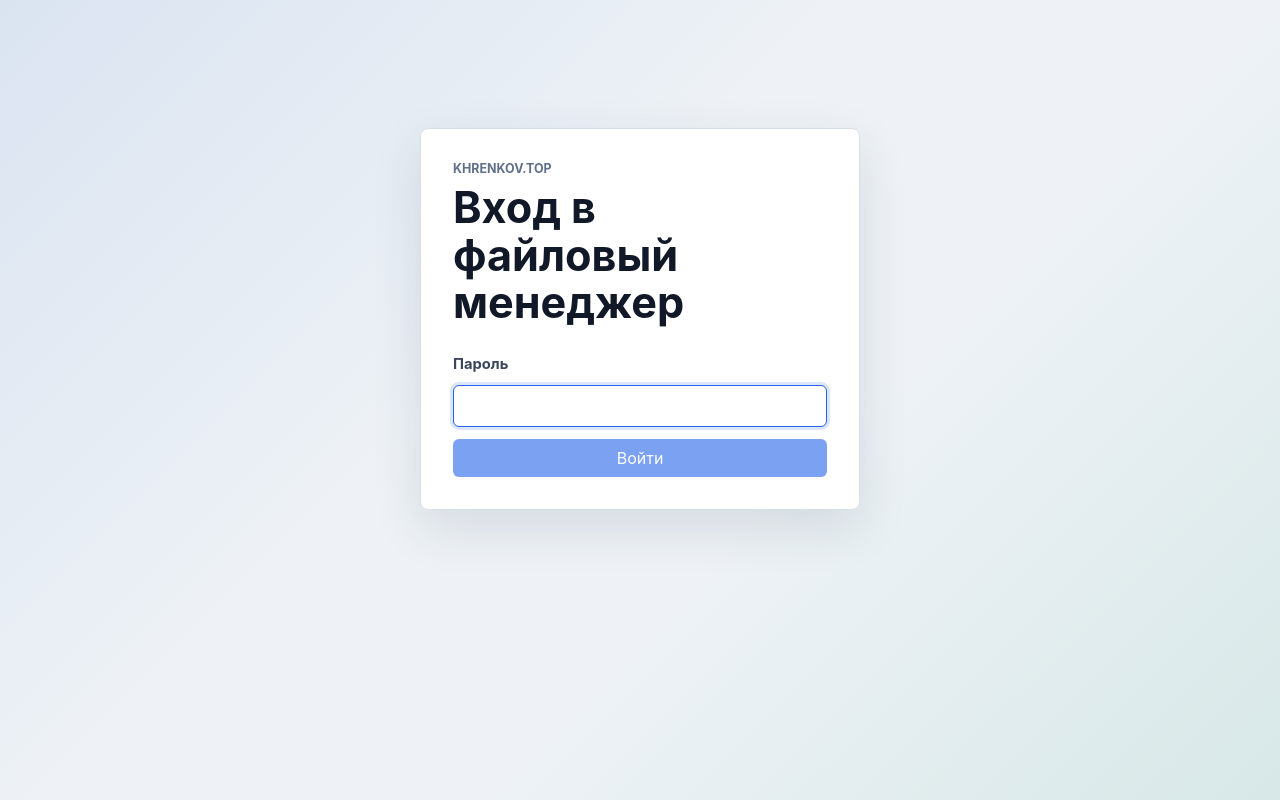
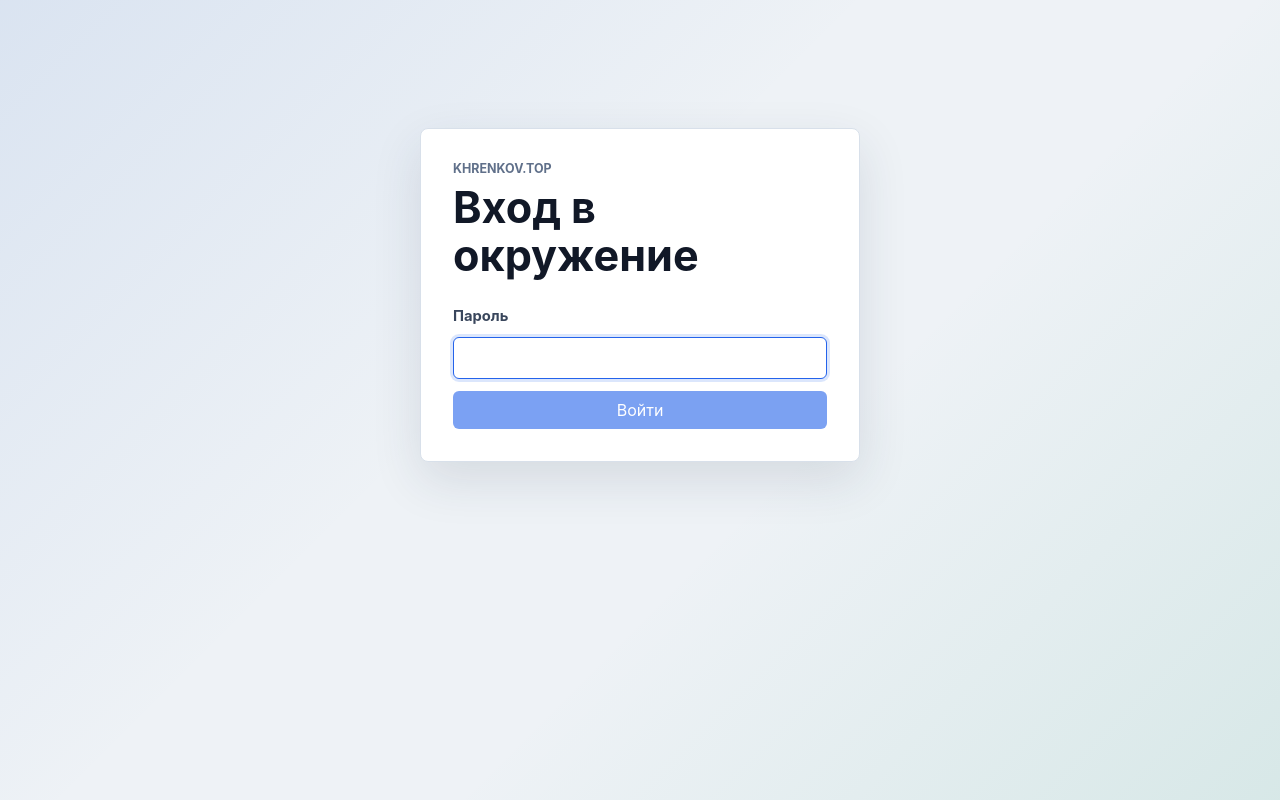
Before and after one commit to SpbGitUser/Khrenkov.top, an Angular app in the folder frontend/: page / in a window 1280 px wide. Built offline with nearby package versions, Linux system fonts and the light colour scheme; no server answers.

Commit message:
login header updated

```diff
--- a/frontend/src/app/login-panel.component.ts
+++ b/frontend/src/app/login-panel.component.ts
@@ -11,7 +11,7 @@ import { FormsModule } from '@angular/forms';
     <section class="login-panel view-enter" aria-labelledby="login-title">
       <div>
         <p class="eyebrow">Khrenkov.top</p>
-        <h1 id="login-title">Вход в файловый менеджер</h1>
+        <h1 id="login-title">Вход в окружение</h1>
       </div>
 
       <form class="login-form" (ngSubmit)="submit()">
```
